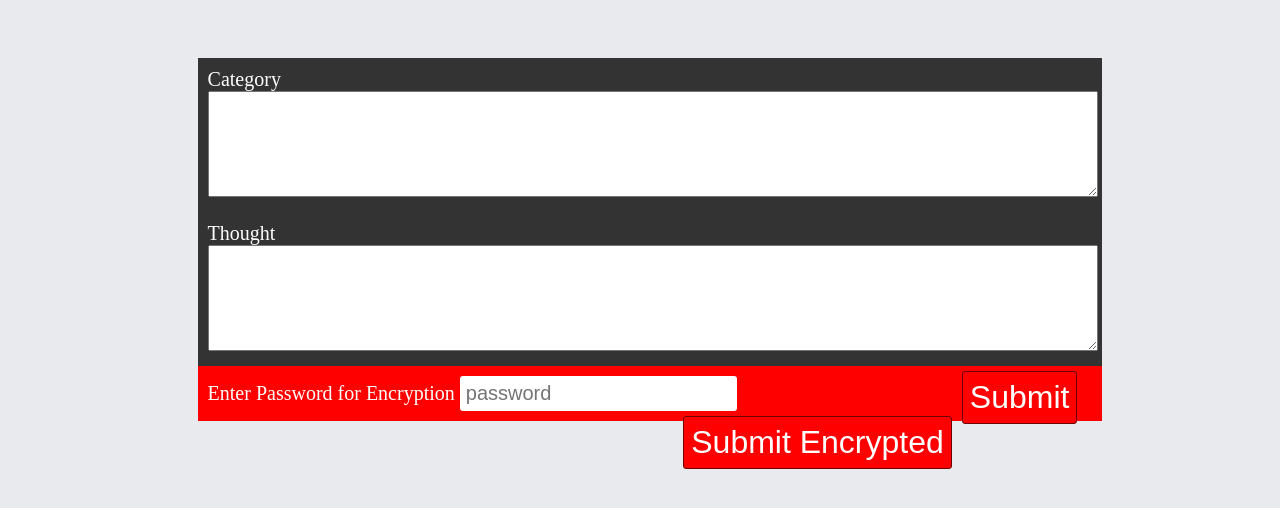
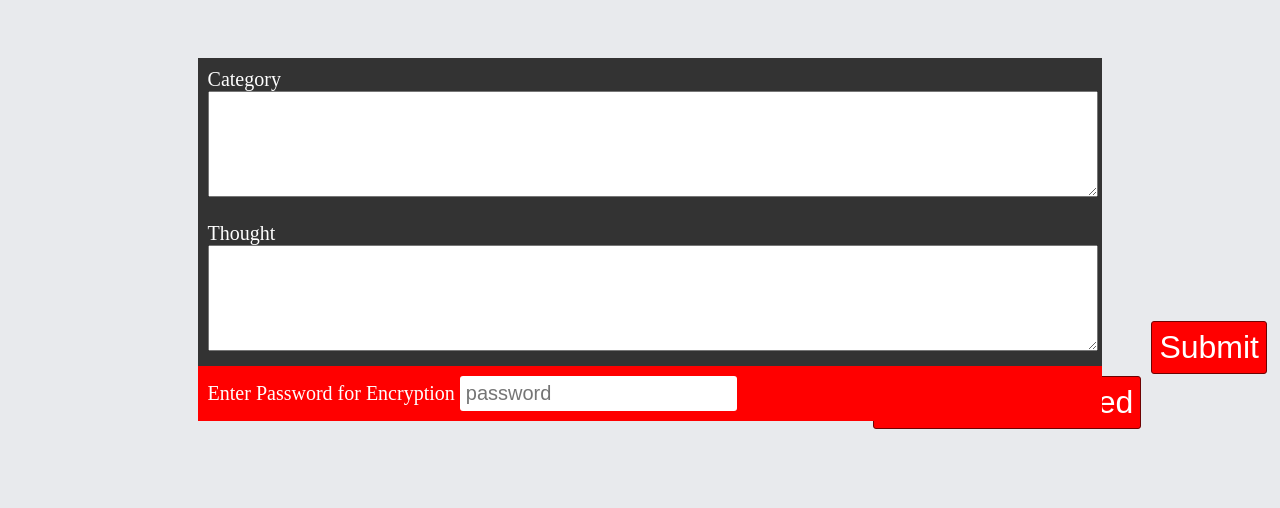
Before and after one commit to cervere/cervere.github.io, a Jekyll site: the page register/index.html, which Jekyll copies as it is, in a window 1280 px wide. Shown: the top 508 px of the page. Built offline with Jekyll 4.4.1, drawn with Linux system fonts in a browser that asks for light colours.

Commit message:
Update index.html

```diff
--- a/register/index.html
+++ b/register/index.html
@@ -16,13 +16,16 @@
             <span>Thought</span>
             <textarea id="thought"></textarea>
         </div>
-        <button class="encrypt" id="submitthought">Submit</button>
-        <div class="content voilet1">
+</div>
+    <button class="encrypt" id="submitthought">Submit</button>
+    <div class="center top-relative">
+    <div class="content voilet1">
             <span>Enter Password for Encryption</span>
             <input class="f15pt" type="password" id="passcode" placeholder="password" />
-            <button class="encrypt" id="submitencryptedthought">Submit Encrypted</button>
         </div>
     </div>
+    </div>
+    <button class="encrypt" id="submitencryptedthought">Submit Encrypted</button>
     <script>
         var cors_api_url = 'https://cors-anywhere.herokuapp.com/';
 var sheets_url = 'https://script.google.com/macros/s/AKfycbzZZz38fjoE0B80D_hQiMc14D2c_Ju1sIQlQjGFJAYPcepjVfVx/exec'
```
